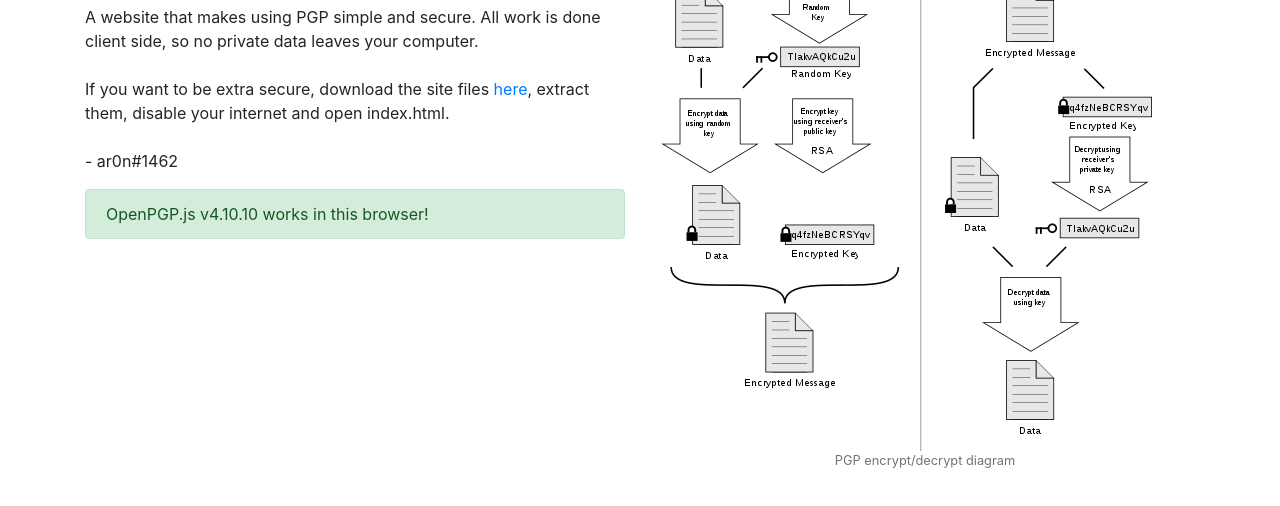
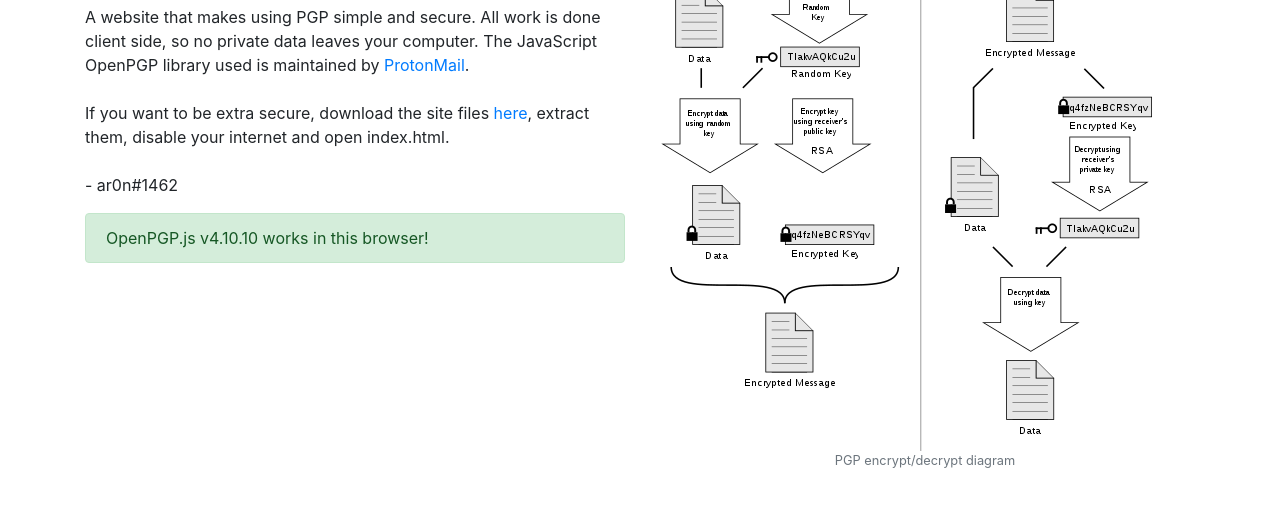
Before and after one commit to browserPGP/browserPGP.github.io, a plain HTML site: page index.html in a window 1280 px wide. Shown: the part 146-652 px from the top of the page. Drawn offline with nearby package versions, Linux system fonts and the light colour scheme.

Commit message:
Update index.html

```diff
--- a/index.html
+++ b/index.html
@@ -65,7 +65,7 @@
       <div class="row">
         <div class="col-sm">
           <h1 class="display-4">browserPGP</h1>
-          <p>A website that makes using PGP simple and secure. All work is done client side, so no private data leaves your computer.<br><br>If you want to be extra secure, download the site files <a href="https://github.com/browserPGP/browserPGP.github.io/archive/master.zip">here</a>, extract them, disable your internet and open index.html.<br><br>- ar0n#1462</p>
+          <p>A website that makes using PGP simple and secure. All work is done client side, so no private data leaves your computer. The JavaScript OpenPGP library used is maintained by <a href="https://protonmail.com/blog/openpgpjs-email-encryption/" target="_blank">ProtonMail</a>.<br><br>If you want to be extra secure, download the site files <a href="https://github.com/browserPGP/browserPGP.github.io/archive/master.zip">here</a>, extract them, disable your internet and open index.html.<br><br>- ar0n#1462</p>
           <div id="worksCheck"></div>
           <noscript><br><div class="alert alert-danger" role="alert">This website requires JavaScript to function, please enable it.</div></noscript>
         </div>
```
